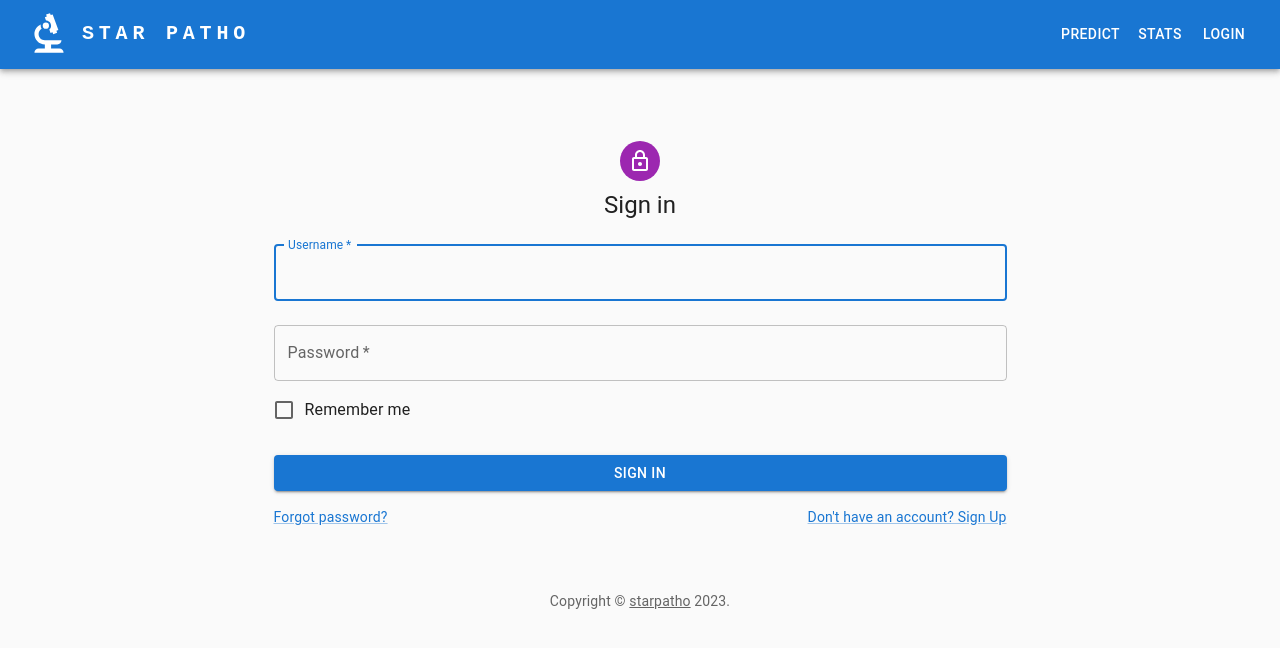
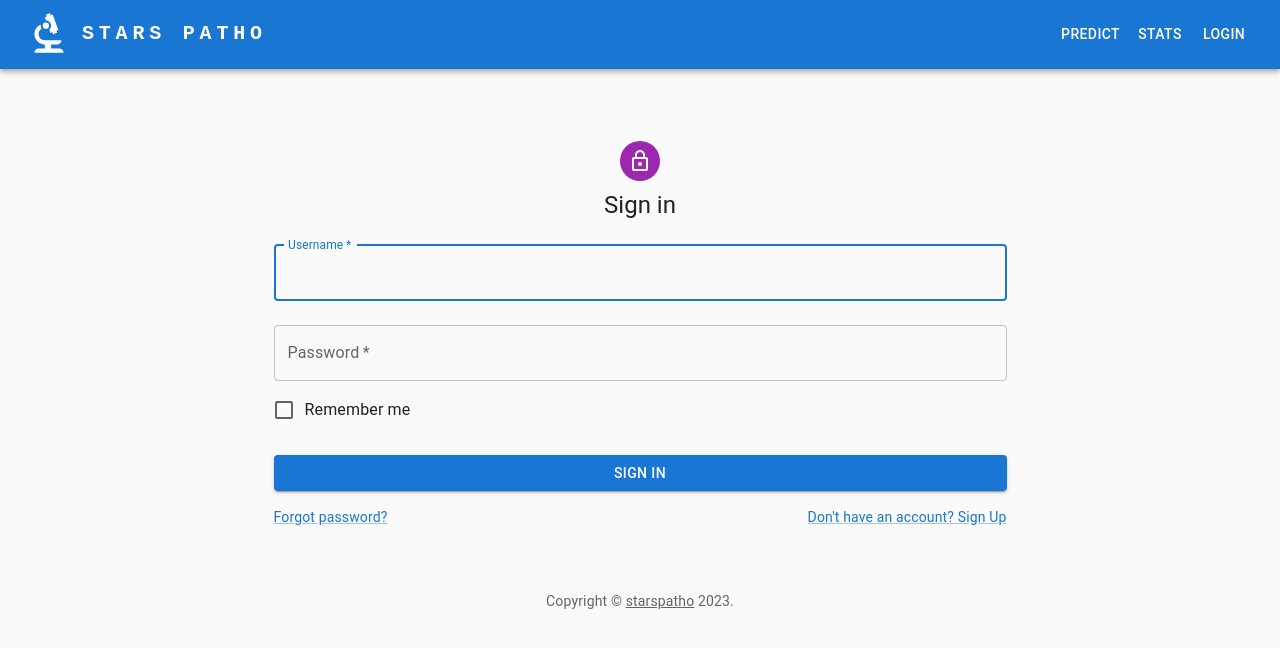
Before and after one commit to VSTARprojects/pc_fe, a React (Create React App) app: page /login in a window 1280 px wide. Shown: the top 648 px of the page. Built offline with nearby package versions, Linux system fonts and the light colour scheme.

Commit message:
presentation fixes

```diff
--- a/src/components/Auth.js
+++ b/src/components/Auth.js
@@ -22,7 +22,7 @@ function Copyright(props) {
     <Typography variant="body2" color="text.secondary" align="center" {...props}>
       {'Copyright © '}
       <Link color="inherit" href="http://localhost:3000/">
-        starpatho
+        starspatho
       </Link>{' '}
       {new Date().getFullYear()}
       {'.'}
--- a/src/components/Home.js
+++ b/src/components/Home.js
@@ -44,14 +44,14 @@ const Home = () => {
       <Typography variant="h4" className={classes.title}>
         Empowering Health Decisions with ML
       </Typography>
-      <Typography variant="body1" className={classes.subtitle}>
+      {/* <Typography variant="body1" className={classes.subtitle}>
         Get personalized health predictions with just a few clicks
       </Typography>
-
+      */}
      <List style={{listStyleType: 'disc'}}>
       <ListItem style={{ display: 'list-item', marginLeft:"80px" }}>
       <Typography variant="" className={classes.body}>
-        Perform diagnosis for samples using the ML model
+        Predict labels for samples using the ML model
       </Typography>
       </ListItem>
       <ListItem style={{ display: 'list-item',marginLeft:"80px" }}>
--- a/src/components/NavBar.js
+++ b/src/components/NavBar.js
@@ -103,7 +103,7 @@ function NavBar() {
           >
 
             <Link to={(isLogged ? ("/samples") : "/home")} style={{textDecoration: "none", color:"white"}}>
-               STAR PATHO
+               STARS PATHO
             </Link>
 
           </Typography>
--- a/src/components/SampleData.js
+++ b/src/components/SampleData.js
@@ -168,7 +168,7 @@ function SampleData ()  {
               present = true
             }
           }
-          if(!present && comment.status == "complete") {
+          if(!present) {
             curr_comments.push({id: comment.id, username: comment.receiver, comment: comment.receiver_comment})
           }
         }
```
